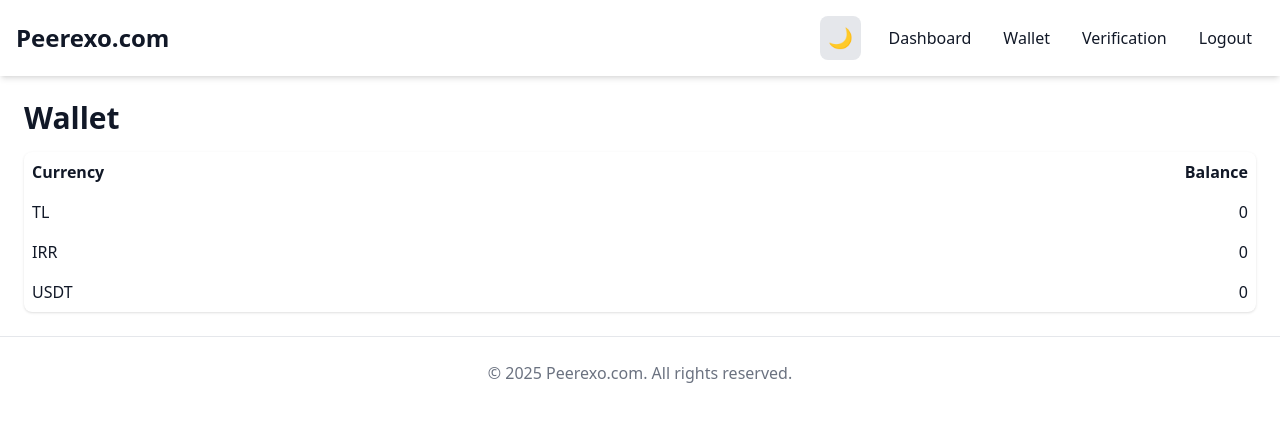
After one commit to jjebraham/tryirr_platform, a Django app: page /wallet/ in a window 1280 px wide. The commit adds this page. Shown: the top 422 px of the page. Run offline with Django 5.2, Linux system fonts and the light colour scheme; the visitor is signed in with stand-in values (Sample User, id 1); some libraries are stand-ins or nearby versions.

Commit message:
Add wallet page and rebrand

```diff
--- a/core/models.py
+++ b/core/models.py
@@ -65,6 +65,11 @@ class CustomUser(AbstractUser):
         blank=True,
     )
 
+    # Wallet balances
+    balance_tl = models.DecimalField(max_digits=12, decimal_places=2, default=0)
+    balance_irr = models.DecimalField(max_digits=14, decimal_places=0, default=0)
+    balance_usdt = models.DecimalField(max_digits=12, decimal_places=2, default=0)
+
     # Override groups/permissions to avoid clashes:
     groups = models.ManyToManyField(
         Group, blank=True, related_name="customuser_set",
--- /dev/null
+++ b/core/telegram_reporter.py
@@ -0,0 +1,18 @@
+import os
+import urllib.request
+import urllib.parse
+
+BOT_TOKEN = os.getenv("MONITOR_BOT_TOKEN")
+CHANNEL_ID = os.getenv("MONITOR_CHANNEL_ID")
+
+
+def notify(message: str) -> None:
+    """Send a message to the configured Telegram channel."""
+    if not BOT_TOKEN or not CHANNEL_ID:
+        return
+    url = f"https://api.telegram.org/bot{BOT_TOKEN}/sendMessage"
+    data = urllib.parse.urlencode({"chat_id": CHANNEL_ID, "text": message}).encode()
+    try:
+        urllib.request.urlopen(url, data=data, timeout=10)
+    except Exception as exc:
+        print("Failed to send Telegram notification:", exc)
--- a/core/templates/account/login.html
+++ b/core/templates/account/login.html
@@ -1,7 +1,7 @@
 {% extends "core/base.html" %}
 {% load i18n socialaccount %}
 
-{% block title %}{% trans "Log In" %} | TL/IRR Exchange{% endblock %}
+{% block title %}{% trans "Log In" %} | Peerexo.com{% endblock %}
 
 {% block content %}
 <div class="max-w-md mx-auto">
--- a/core/templates/account/signup.html
+++ b/core/templates/account/signup.html
@@ -1,7 +1,7 @@
 {% extends "core/base.html" %}
 {% load i18n socialaccount %}
 
-{% block title %}{% trans "Sign Up" %} | TL/IRR Exchange{% endblock %}
+{% block title %}{% trans "Sign Up" %} | Peerexo.com{% endblock %}
 
 {% block content %}
 <div class="max-w-md mx-auto">
--- a/core/templates/core/base.html
+++ b/core/templates/core/base.html
@@ -1,16 +1,16 @@
 <!DOCTYPE html>
-<html lang="en" class="dark">
+<html lang="en">
 <head>
   <meta charset="utf-8" />
   <meta name="viewport" content="width=device-width,initial-scale=1" />
-  <title>{% block title %}TL/IRR Exchange{% endblock %}</title>
+  <title>{% block title %}Peerexo.com{% endblock %}</title>
 
   <!-- Tailwind CSS -->
   <script src="https://cdn.tailwindcss.com"></script>
 </head>
 <body class="bg-white dark:bg-gray-900 text-gray-900 dark:text-white">
   <header class="flex justify-between items-center p-4 shadow-md dark:shadow-none">
-    <h1 class="text-2xl font-bold">TRY Exchange</h1>
+    <h1 class="text-2xl font-bold">Peerexo.com</h1>
     <div class="flex items-center space-x-4">
       <!-- Theme toggle button -->
       <button onclick="toggleTheme()"
@@ -24,6 +24,7 @@
 
         {% if user.is_authenticated %}
           <a href="{% url 'core:dashboard' %}" class="px-3 py-2 hover:text-blue-600 dark:hover:text-blue-400">Dashboard</a>
+          <a href="{% url 'core:wallet' %}" class="px-3 py-2 hover:text-blue-600 dark:hover:text-blue-400">Wallet</a>
           <a href="{% url 'core:verification' %}" class="px-3 py-2 hover:text-blue-600 dark:hover:text-blue-400">Verification</a>
           <a href="{% url 'account_logout' %}" class="px-3 py-2 hover:text-red-600 dark:hover:text-red-400">Logout</a>
         {% else %}
@@ -42,7 +43,7 @@
   <!-- FOOTER -->
   <footer class="bg-white dark:bg-gray-800 border-t border-gray-200 dark:border-gray-700 py-6 transition-all duration-300">
     <div class="container mx-auto px-4 text-center text-gray-500 dark:text-gray-400">
-      <p>&copy; {% now "Y" %} TL-IRR Platform. All rights reserved.</p>
+      <p>&copy; {% now "Y" %} Peerexo.com. All rights reserved.</p>
     </div>
   </footer>
 
--- a/core/templates/core/dashboard.html
+++ b/core/templates/core/dashboard.html
@@ -13,6 +13,9 @@
 <div class="mb-6">
   <a href="{% url 'core:kyc' %}" class="px-4 py-2 bg-blue-600 text-white rounded">
     {% trans "Verification Center" %}
+  </a>
+  <a href="{% url 'core:wallet' %}" class="ml-2 px-4 py-2 bg-green-600 text-white rounded">
+    {% trans "Wallet" %}
   </a>
 </div>
 
--- a/core/templates/core/home.html
+++ b/core/templates/core/home.html
@@ -1,6 +1,6 @@
 {% extends 'core/base.html' %}
 
-{% block title %}Home - TL-IRR Exchange{% endblock %}
+{% block title %}Home - Peerexo.com{% endblock %}
 
 {% block content %}
 <div class="text-center">
--- /dev/null
+++ b/core/templates/core/wallet.html
@@ -0,0 +1,21 @@
+{% extends "core/base.html" %}
+{% load i18n %}
+
+{% block title %}{% trans "Wallet" %}{% endblock %}
+
+{% block content %}
+<h1 class="text-3xl font-bold mb-4">{% trans "Wallet" %}</h1>
+<table class="min-w-full bg-white dark:bg-gray-800 rounded-lg shadow">
+  <thead>
+    <tr>
+      <th class="p-2 text-left">{% trans "Currency" %}</th>
+      <th class="p-2 text-right">{% trans "Balance" %}</th>
+    </tr>
+  </thead>
+  <tbody>
+    <tr><td class="p-2">TL</td><td class="p-2 text-right">{{ request.user.balance_tl }}</td></tr>
+    <tr><td class="p-2">IRR</td><td class="p-2 text-right">{{ request.user.balance_irr }}</td></tr>
+    <tr><td class="p-2">USDT</td><td class="p-2 text-right">{{ request.user.balance_usdt }}</td></tr>
+  </tbody>
+</table>
+{% endblock %}
--- a/core/urls.py
+++ b/core/urls.py
@@ -8,6 +8,7 @@ urlpatterns = [
 
     # Post‑login dashboard
     path('dashboard/', views.dashboard, name='dashboard'),
+    path('wallet/', views.wallet, name='wallet'),
 
     # ✅ KYC Wizard Views
     path('kyc/', views.kyc_start, name='kyc'),
--- a/core/views.py
+++ b/core/views.py
@@ -21,6 +21,11 @@ from .forms import (
 )
 from .services.rates import fetch_try_irr_rates, fetch_all_rates
 from .services.verification import send_phone_code, send_email_code
+from .telegram_reporter import notify as telegram_notify
+
+# TODO: Implement email/phone verification pages
+# TODO: Add 2FA support
+# TODO: Require admin approval for large withdrawals
 
 
 def home(request):
@@ -43,6 +48,13 @@ def dashboard(request):
         "conversion_form": form,
         "conversion_result": conversion_result,
     })
+
+
+@login_required
+def wallet(request):
+    """Display user's wallet balances."""
+    telegram_notify("\ud83d\ude80 Wallet page accessed")
+    return render(request, "core/wallet.html")
 
 
 # 🔄 KYC Wizard Implementation
```
Also changed, not shown: core/templates/core/index.html (+6 -6 lines), core/migrations/0002_wallet_fields.py (added).
